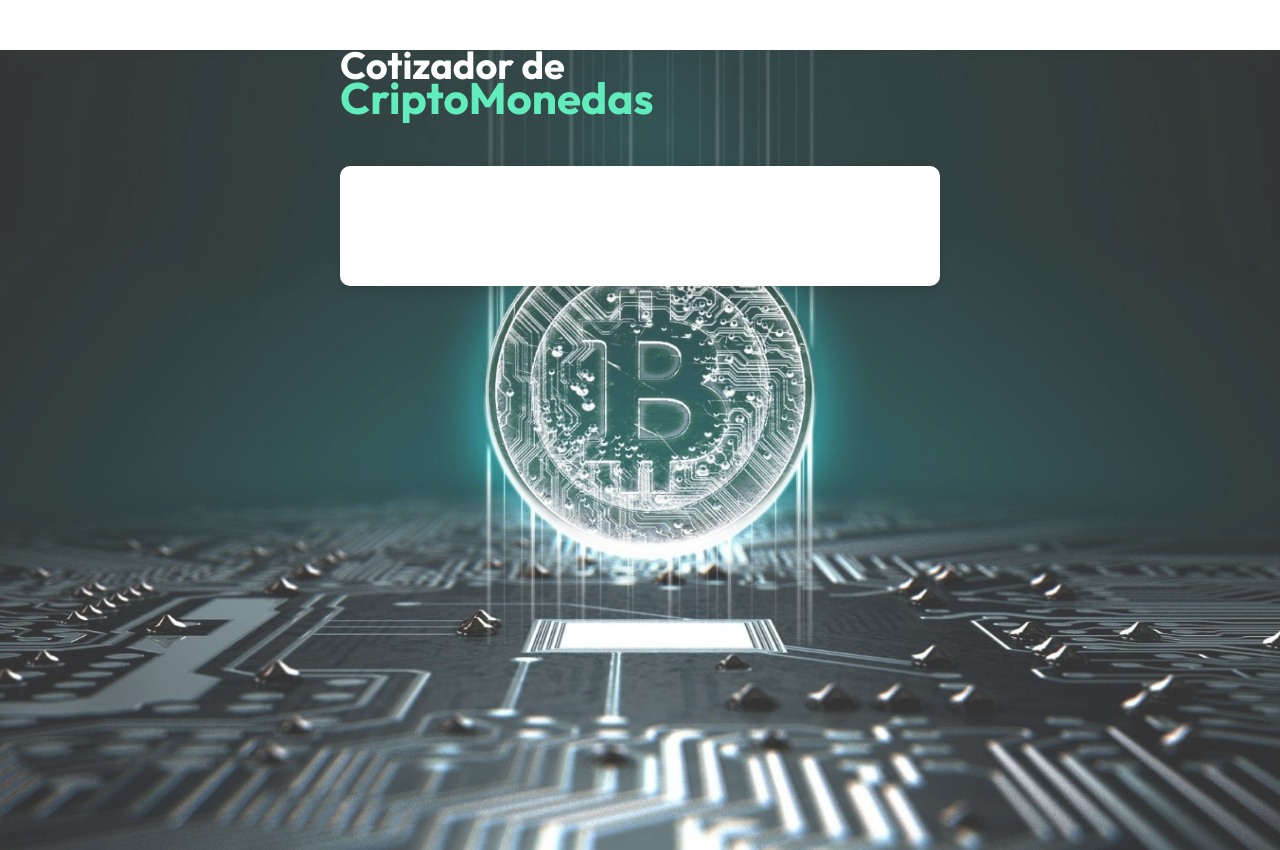
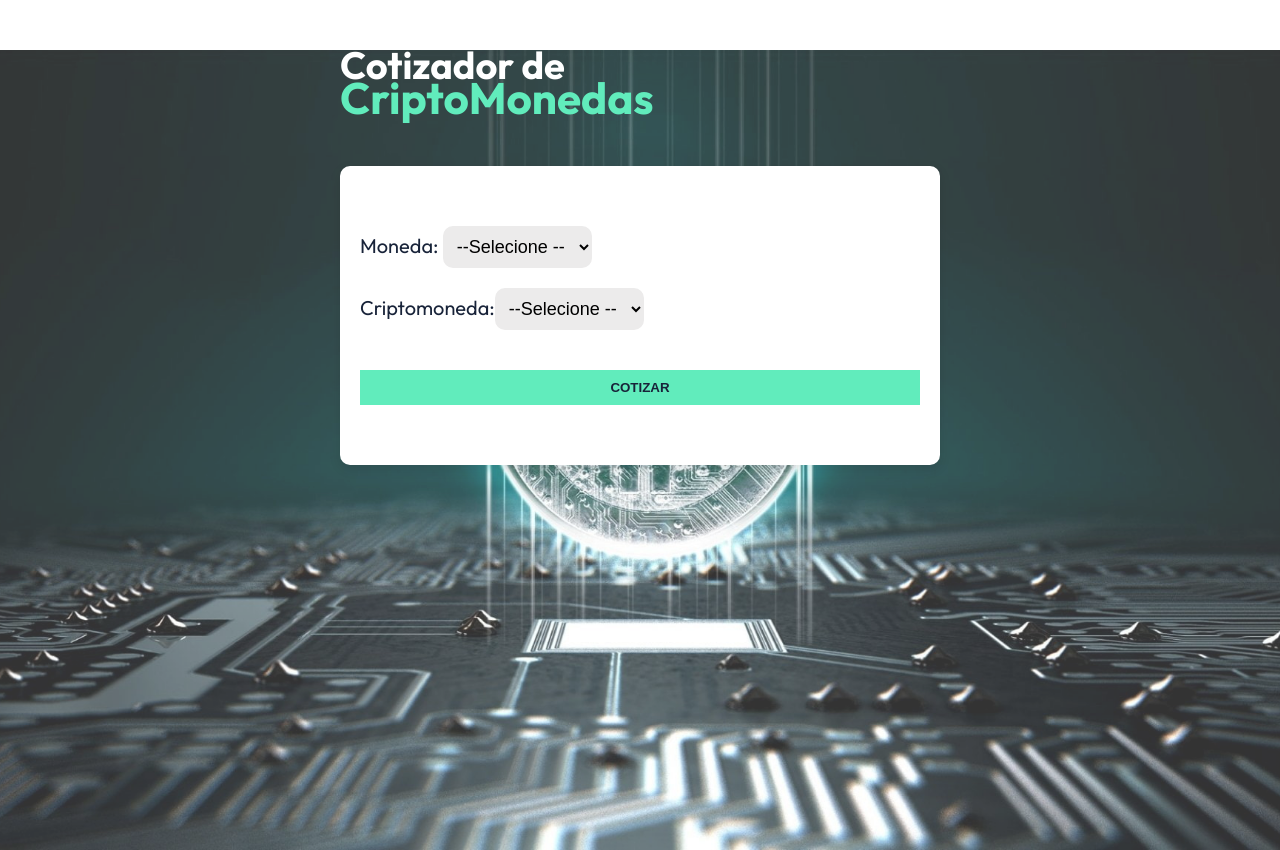
Before and after one commit to MilVG/app-cotizador-crypto.ts, a React (Vite) app: page / in a window 1280 px wide. Built offline with nearby package versions, Linux system fonts and the light colour scheme.

Commit message:
0002: Creación,Estilado e Incorpración de  Formulario
Se creó  la estructura con los elementos de un formalio para las monedas
cripto, se estilizó la estructura y se incorporó en el componente app.

```diff
--- a/src/App.tsx
+++ b/src/App.tsx
@@ -1,3 +1,4 @@
+import CriptoSearchForm from "./components/CriptoSearchForm"
 
 function App() {
 
@@ -9,6 +10,7 @@
         </h1>
 
         <div className="content">
+          <CriptoSearchForm />
         </div>
       </div>
     </>
--- /dev/null
+++ b/src/components/CriptoSearchForm.tsx
@@ -0,0 +1,28 @@
+export default function CriptoSearchForm() {
+  return (
+    <form className="form">
+      <div className="field">
+        <label htmlFor="currency"> Moneda: </label>
+        <select
+          name="currency"
+          id="currency"
+        >
+          <option value="">--Selecione --</option>
+        </select>
+      </div>
+
+      <div className="field">
+        <label htmlFor="criptocurrency">Criptomoneda:</label>
+        <select
+          name="criptocurrency"
+          id="criptocurrency"
+        >
+          <option value="">--Selecione --</option>
+        </select>
+      </div>
+
+      <input type="submit" value='Cotizar' />
+
+    </form>
+  )
+}
--- a/src/index.css
+++ b/src/index.css
@@ -13,6 +13,7 @@
   min-height: 100vh;
   margin: 0;
   font-family: 'Outfit', sans-serif;
+  font-size: 2rem;
 }
 
 body::before {
@@ -57,3 +58,37 @@
   border-radius: 1rem;
   box-shadow: rgba(0, 0, 0, 0.1) 0px 4px 12px;
 }
+
+.form {
+  display: flex;
+  flex-direction: column;
+  gap: 2rem;
+}
+
+.form label {
+  color: var(--black);
+}
+
+.form select {
+  background-color: #ECEBEB;
+  border: none;
+  padding: 1rem;
+  border-radius: 1rem;
+  font-size: 1.8rem;
+}
+
+.form [type="submit"] {
+  background-color: var(--primary);
+  color: var(--black);
+  border: none;
+  padding: 1rem;
+  font-weight: 900;
+  cursor: pointer;
+  text-transform: uppercase;
+  margin-top: 2rem;
+  transition: background-color 300ms ease;
+}
+
+.form [type="submit"]:hover {
+  background-color: #0CB387;
+}
```
